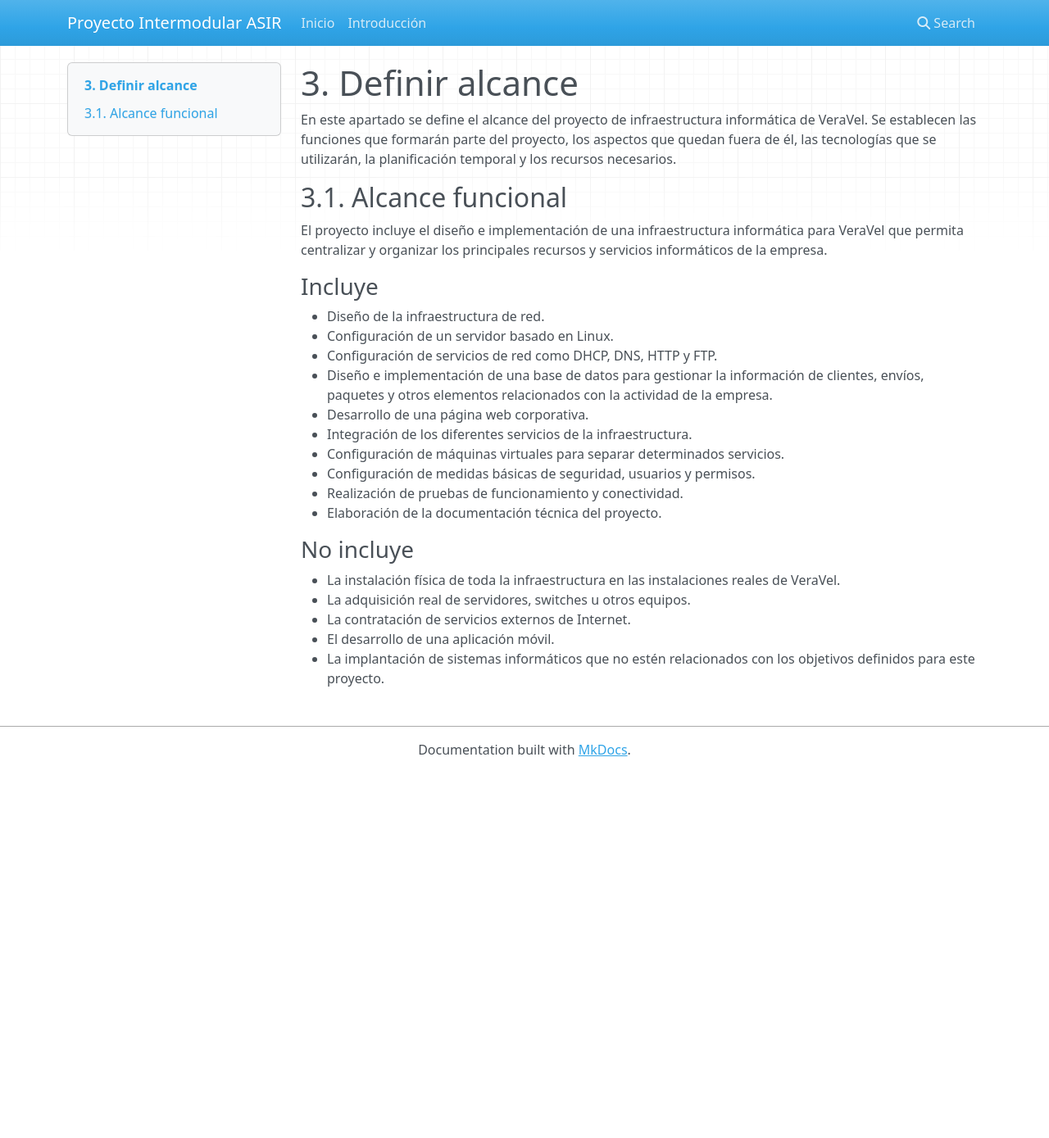
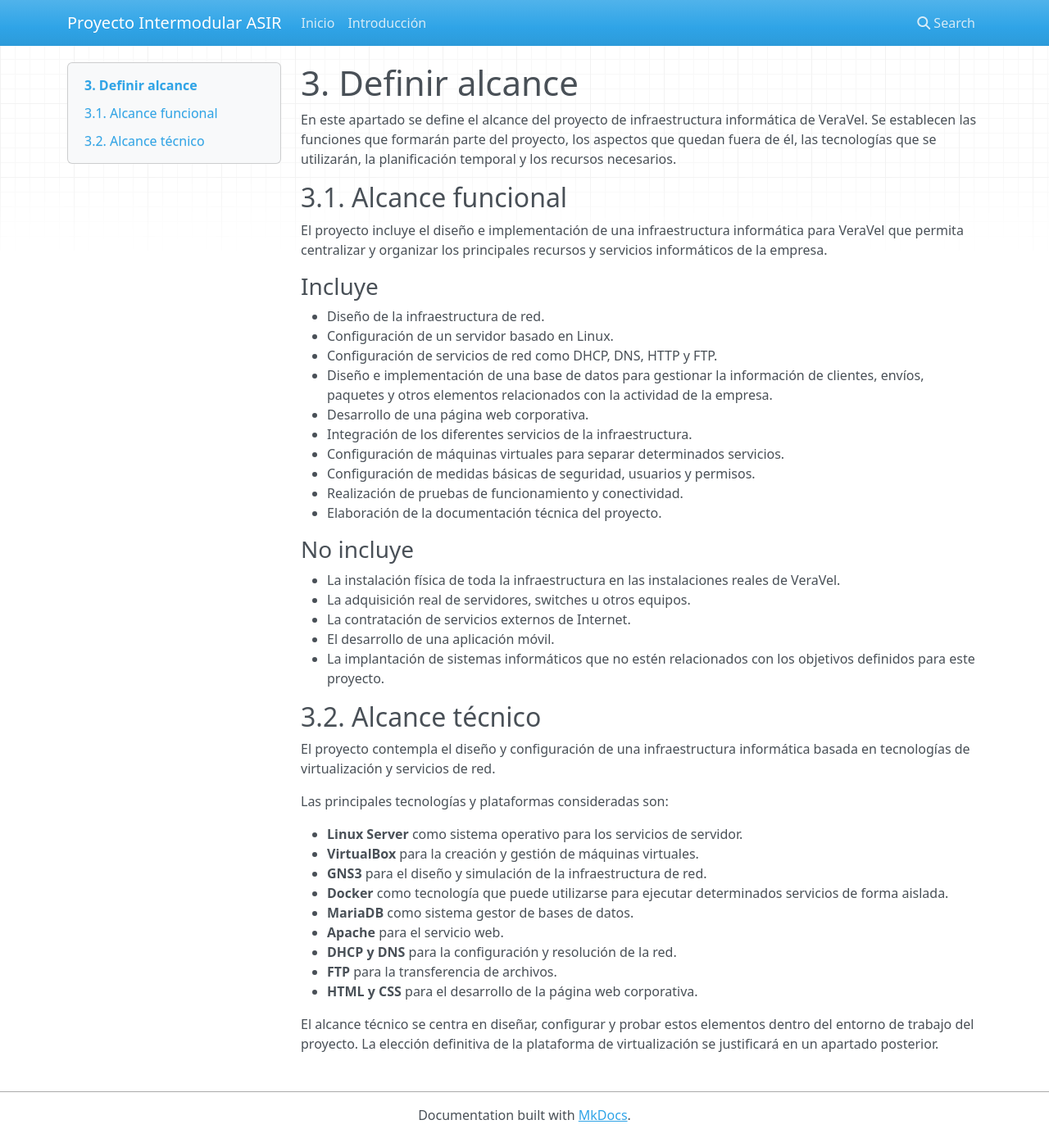
Before and after one commit to carloshuertasrodrigo-prog/Proyecto-Intermodular-ASIR, an MkDocs documentation site: the page built from docs/03_alcance.md, in a window 1280 px wide and 1389 px high. Shown: the whole window at 82% size. Built offline with MkDocs 1.6.1, drawn with Linux system fonts in a browser that asks for light colours; nearby versions of some CDN libraries.

Commit message:
Añadido alcance técnico del proyecto
Added technical scope section detailing technologies and platforms for the project.

```diff
--- a/docs/03_alcance.md
+++ b/docs/03_alcance.md
@@ -26,3 +26,21 @@ El proyecto incluye el diseño e implementación de una infraestructura informá
 - La contratación de servicios externos de Internet.
 - El desarrollo de una aplicación móvil.
 - La implantación de sistemas informáticos que no estén relacionados con los objetivos definidos para este proyecto.
+
+## 3.2. Alcance técnico
+
+El proyecto contempla el diseño y configuración de una infraestructura informática basada en tecnologías de virtualización y servicios de red.
+
+Las principales tecnologías y plataformas consideradas son:
+
+- **Linux Server** como sistema operativo para los servicios de servidor.
+- **VirtualBox** para la creación y gestión de máquinas virtuales.
+- **GNS3** para el diseño y simulación de la infraestructura de red.
+- **Docker** como tecnología que puede utilizarse para ejecutar determinados servicios de forma aislada.
+- **MariaDB** como sistema gestor de bases de datos.
+- **Apache** para el servicio web.
+- **DHCP y DNS** para la configuración y resolución de la red.
+- **FTP** para la transferencia de archivos.
+- **HTML y CSS** para el desarrollo de la página web corporativa.
+
+El alcance técnico se centra en diseñar, configurar y probar estos elementos dentro del entorno de trabajo del proyecto. La elección definitiva de la plataforma de virtualización se justificará en un apartado posterior.
```
